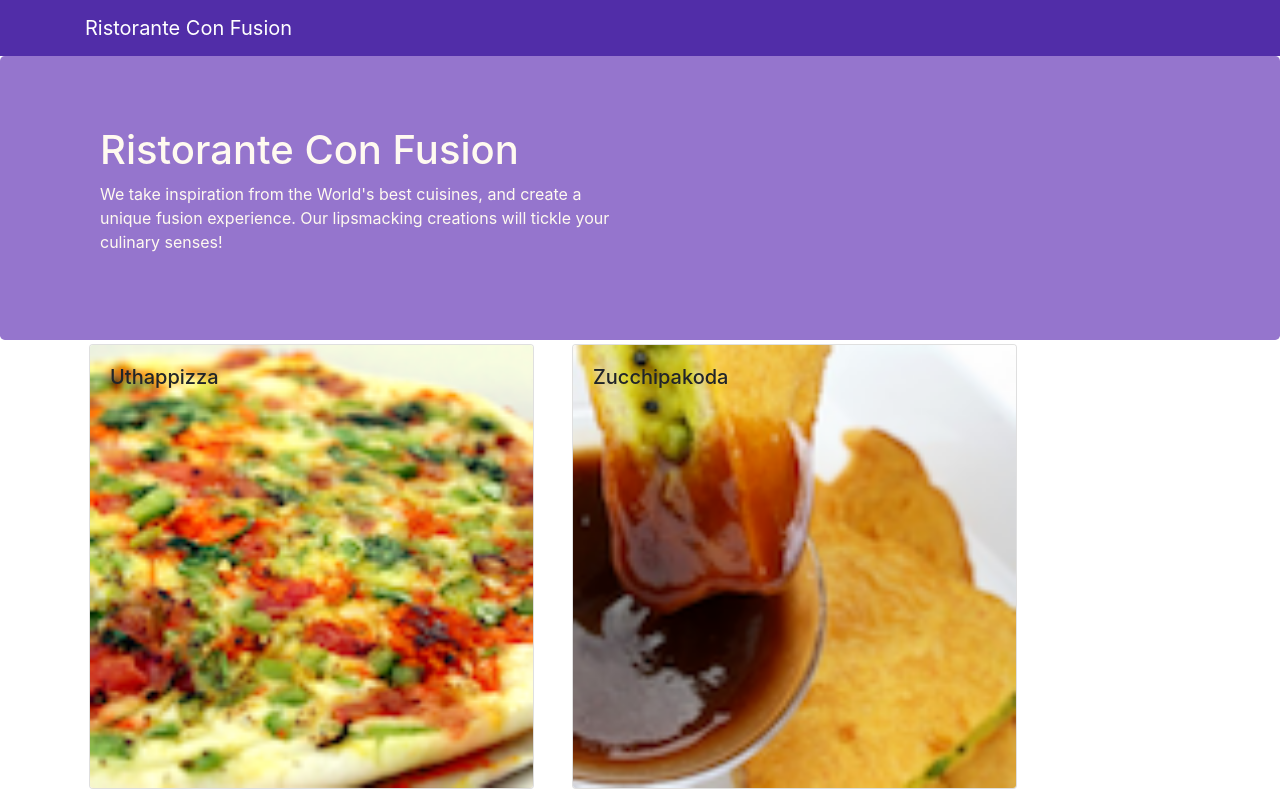
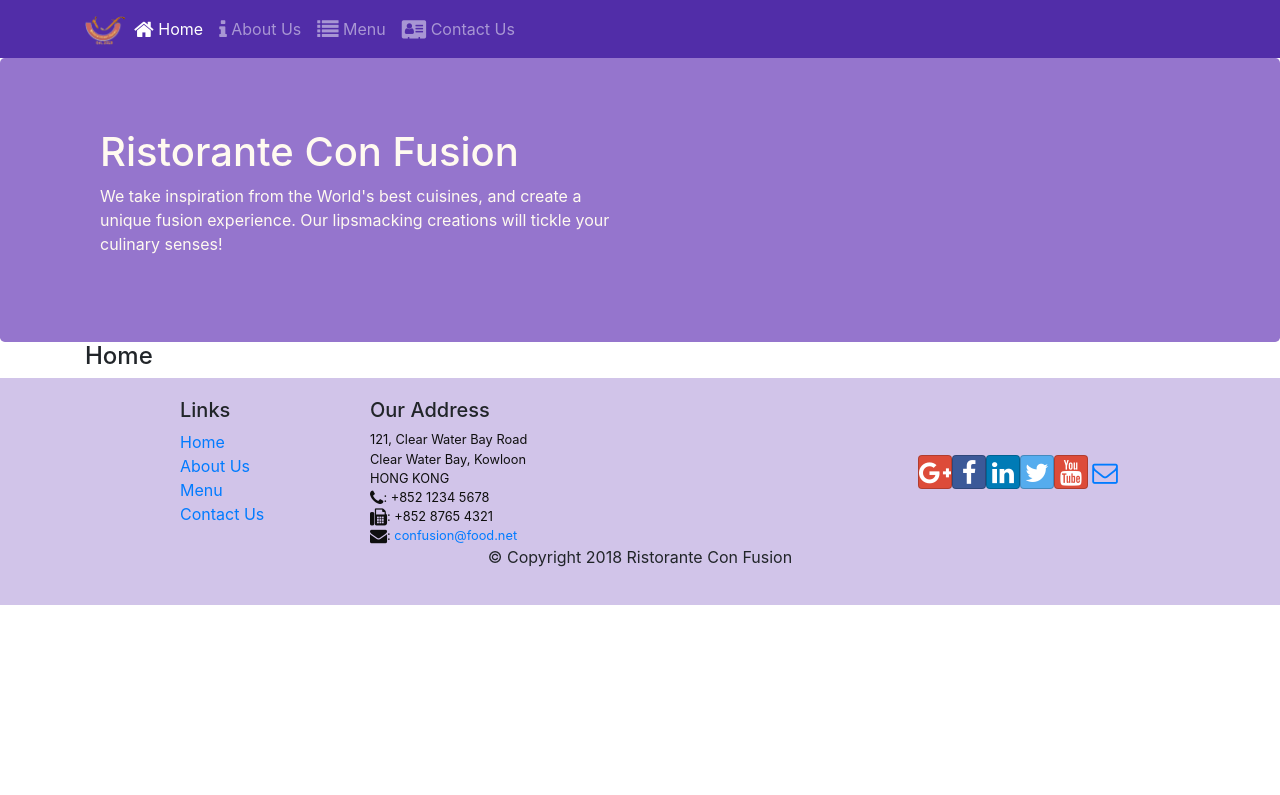
Before and after one commit to abarretti/conFusion-React, a React (Create React App) app: page /home in a window 1280 px wide. Shown: the top 795 px of the page. Built offline with nearby package versions, Linux system fonts and the light colour scheme.

Commit message:
React Routing

```diff
--- a/package.json
+++ b/package.json
@@ -9,6 +9,7 @@
     "react": "^16.8.6",
     "react-dom": "^16.8.6",
     "react-popper": "0.9.2",
+    "react-router-dom": "4.2.2",
     "react-scripts": "3.0.1",
     "reactstrap": "5.0.0"
   },
--- a/src/App.js
+++ b/src/App.js
@@ -1,14 +1,17 @@
 import React, { Component } from 'react';
 import Main from './components/MainComponent';
 import './App.css';
+import { BrowserRouter } from 'react-router-dom';
 
 class App extends Component {
 
   render() {
     return (
-      <div>
-        <Main />
-      </div>
+      <BrowserRouter>
+        <div>
+          <Main />
+        </div>
+      </BrowserRouter>
     );
   }
 }
--- a/src/components/FooterComponent.js
+++ b/src/components/FooterComponent.js
@@ -1,4 +1,5 @@
 import React from 'react';
+import { Link } from 'react-router-dom';
 
 function Footer(props) {
   return (
@@ -8,10 +9,10 @@
                 <div className="col-4 offset-1 col-sm-2">
                     <h5>Links</h5>
                     <ul className="list-unstyled">
-                        <li><a href="#">Home</a></li>
-                        <li><a href="#">About</a></li>
-                        <li><a href="#">Menu</a></li>
-                        <li><a href="contactus.html">Contact</a></li>
+                        <li><Link to="/home">Home</Link></li>
+                        <li><Link to="/aboutus">About Us</Link></li>
+                        <li><Link to="/menu">Menu</Link></li>
+                        <li><Link to="/contactus">Contact Us</Link></li>
                     </ul>
                 </div>
                 <div className="col-7 col-sm-5">
--- a/src/components/HeaderComponent.js
+++ b/src/components/HeaderComponent.js
@@ -1,13 +1,59 @@
 import React, { Component } from 'react';
-import { Navbar, NavbarBrand, Jumbotron } from 'reactstrap';
+import { Navbar, NavbarBrand, Nav, NavbarToggler, Collapse, NavItem, Jumbotron } from 'reactstrap';
+import { NavLink } from 'react-router-dom';
 
 class Header extends Component {
+
+  constructor(props) {
+    super(props);
+
+    this.state = {
+      isNavOpen: false
+    };
+
+    this.toggleNav = this.toggleNav.bind(this);
+  }
+
+  toggleNav() {
+    this.setState({
+      isNavOpen: !this.state.isNavOpen
+    });
+  }
+
   render() {
     return (
       <React.Fragment>
-        <Navbar dark>
+        <Navbar dark expand="md">
           <div className="container">
-            <NavbarBrand href="/">Ristorante Con Fusion</NavbarBrand>
+            <NavbarToggler onClick={this.toggleNav} />
+            <NavbarBrand className="mr-auto" href="/">
+              <img src="assets/images/logo.png" height="30" width="41"
+                alt="Ristorante Con Fusion" />
+            </NavbarBrand>
+            <Collapse isOpen={this.state.isNavOpen} navbar>
+              <Nav navbar>
+                <NavItem>
+                  <NavLink className="nav-link" to="/home">
+                    <span className="fa fa-home fa-lg"></span> Home
+                  </NavLink>
+                </NavItem>
+                <NavItem>
+                  <NavLink className="nav-link" to="/aboutus">
+                    <span className="fa fa-info fa-lg"></span> About Us
+                  </NavLink>
+                </NavItem>
+                <NavItem>
+                  <NavLink className="nav-link" to="/menu">
+                    <span className="fa fa-list fa-lg"></span> Menu
+                  </NavLink>
+                </NavItem>
+                <NavItem>
+                  <NavLink className="nav-link" to="/contactus">
+                    <span className="fa fa-address-card fa-lg"></span> Contact Us
+                  </NavLink>
+                </NavItem>
+              </Nav>
+            </Collapse>
           </div>
         </Navbar>
         <Jumbotron>
--- /dev/null
+++ b/src/components/HomeComponent.js
@@ -0,0 +1,11 @@
+import React from 'react';
+
+function Home(props) {
+  return (
+    <div className="container">
+      <h4>Home</h4>
+    </div>
+  );
+}
+
+export default Home;
--- a/src/components/MainComponent.js
+++ b/src/components/MainComponent.js
@@ -1,9 +1,11 @@
 import React, { Component } from 'react';
+import Home from './HomeComponent';
 import Menu from './MenuComponent';
 import DishDetail from './DishdetailComponent';
 import Header from './HeaderComponent';
 import Footer from './FooterComponent';
 import { DISHES } from '../shared/dishes';
+import { Switch, Route, Redirect } from 'react-router-dom';
 
 class Main extends Component {
 
@@ -11,21 +13,26 @@
     super(props);
 
     this.state = {
-      dishes: DISHES,
-      selectedDish: null
+      dishes: DISHES
     };
   }
 
-  onDishSelect(dishId) {
-    this.setState({ selectedDish: dishId});
-  }
+  render() {
 
-  render() {
+    const HomePage = () => {
+      return (
+        <Home />
+      );
+    }
+
     return (
       <div>
         <Header />
-        <Menu dishes={this.state.dishes} onClick={(dishId) => this.onDishSelect(dishId)} />
-        <DishDetail dish={this.state.dishes.filter((dish) => dish.id === this.state.selectedDish)[0]} />
+        <Switch>
+          <Route path="/home" component={HomePage} />
+          <Route exact path="/menu" component={() => <Menu dishes={this.state.dishes} />} />
+          <Redirect to="/home" />
+        </Switch>
         <Footer />
       </div>
     );
```
Also changed, not shown: 1 other file (tests, documents, lock files or other folders).
